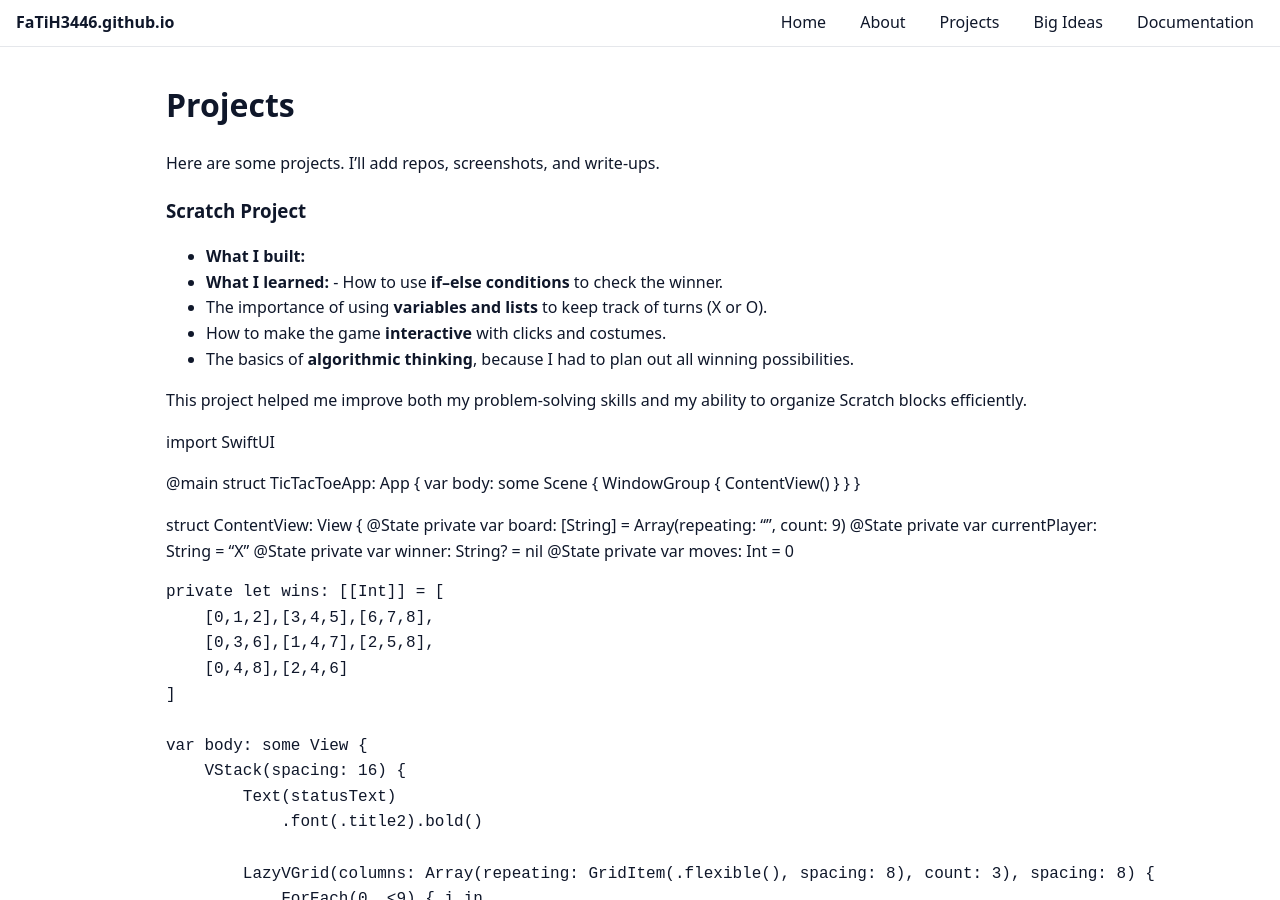
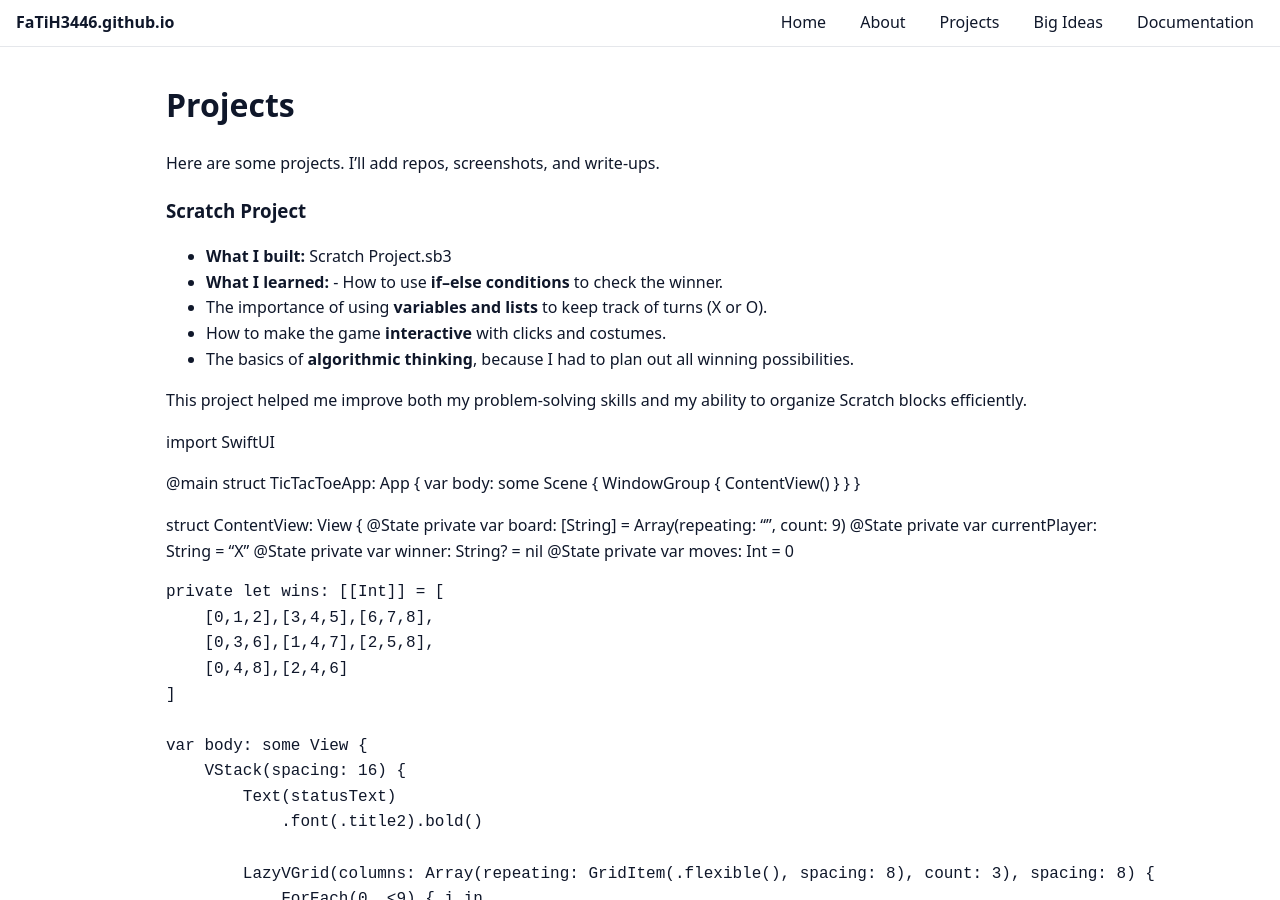
Before and after one commit to FaTiH3446/FaTiH3446.github.io, a Jekyll site: the page built from project.md, in a window 1280 px wide and 900 px high. Built offline with Jekyll 4.4.1, drawn with Linux system fonts in a browser that asks for light colours.

Commit message:
Update project description for Scratch Project

```diff
--- a/project.md
+++ b/project.md
@@ -7,7 +7,7 @@ permalink: /project
 Here are some projects. I’ll add repos, screenshots, and write-ups.
 
 ### Scratch Project
-- **What I built:**
+- **What I built:** Scratch Project.sb3
 - **What I learned:** - How to use **if–else conditions** to check the winner.
 - The importance of using **variables and lists** to keep track of turns (X or O).
 - How to make the game **interactive** with clicks and costumes.
```
